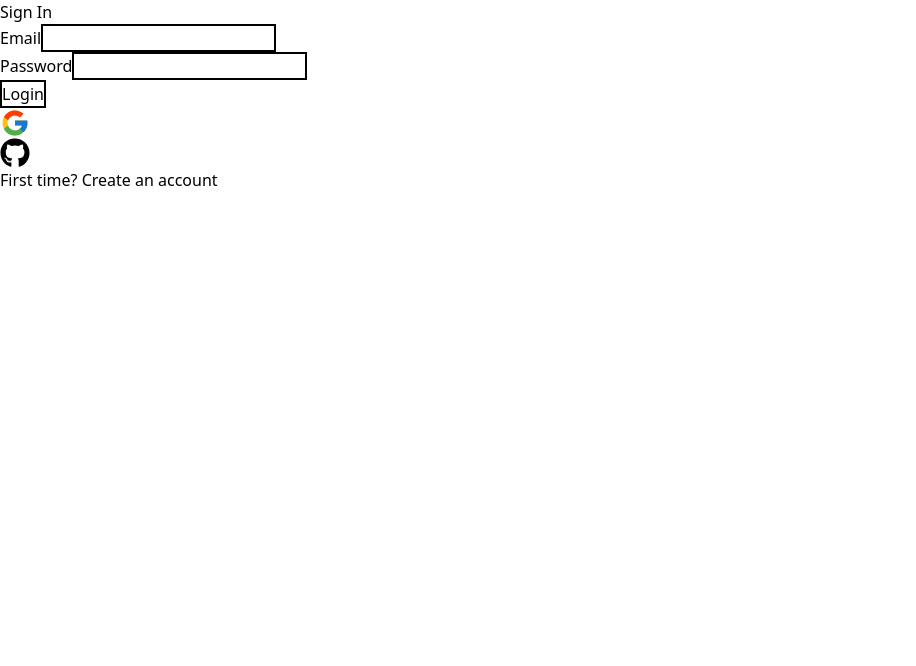
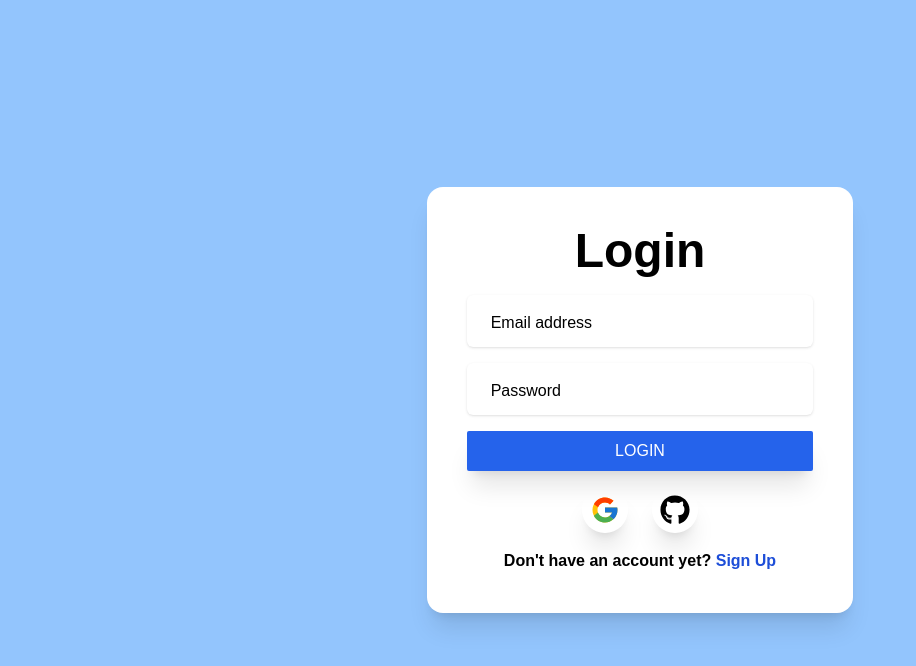
Before and after one commit to anujSingh-A-writer/learning-next, a Next.js app: page /auth in a window 1280 px wide. Shown: the top 666 px of the page, without its empty margins (0-916 px from the left). Built offline with nearby package versions, Linux system fonts and the light colour scheme; no server answers.

Commit message:
Style: auth page

```diff
--- /dev/null
+++ b/components/Input.tsx
@@ -0,0 +1,32 @@
+type InputProps = {
+  onChange: (e: React.ChangeEvent<HTMLInputElement>) => void;
+  isRequired: boolean;
+  value: string;
+  name: string;
+  type: string;
+  id: string;
+  labelText: string;
+};
+
+const Input: React.FC<Partial<InputProps>> = (props) => {
+  const { onChange, isRequired, value, name, type, id, labelText } = props;
+  return (
+    <div className='relative w-full'>
+      <input
+        id={id}
+        className='block w-full shadow rounded-md px-6 pt-6 pb-1 text-md appearance-none focus:outline-none focus:ring-0 peer'
+        placeholder=' '
+        required={isRequired}
+        onChange={onChange}
+        value={value}
+        name={name}
+        type={type}
+      />
+      <label className='absolute text-md duration-150 transform -translate-y-3 scale-75 top-4 z-10 origin-[0] left-6 peer-placeholder-shown:scale-100 peer-placeholder-shown:translate-y-0 peer-focus:scale-75 peer-focus:-translate-y-3'>
+        {labelText}
+      </label>
+    </div>
+  );
+};
+
+export default Input;
--- /dev/null
+++ b/constants/formFields.ts
@@ -0,0 +1,37 @@
+export enum AuthState {
+  SIGN_IN = "SIGN_IN",
+  SIGN_UP = "SIGN_UP",
+}
+export type FieldType = {
+  labelText: string;
+  id: string;
+  name: string;
+  type: string;
+  isRequired: boolean;
+  authState?: AuthState;
+};
+
+export const fields = [
+  {
+    labelText: "Name",
+    id: "name",
+    name: "name",
+    type: "text",
+    isRequired: true,
+    authState: AuthState.SIGN_UP,
+  },
+  {
+    labelText: "Email address",
+    id: "email",
+    name: "email",
+    type: "email",
+    isRequired: true,
+  },
+  {
+    labelText: "Password",
+    id: "password",
+    name: "password",
+    type: "password",
+    isRequired: true,
+  },
+];
--- a/pages/auth.tsx
+++ b/pages/auth.tsx
@@ -1,10 +1,13 @@
 import axios from "axios";
-import React, { useCallback, useState } from "react";
+import { useCallback, useState } from "react";
 import { signIn } from "next-auth/react";
 import { FcGoogle } from "react-icons/fc";
 import { FaGithub } from "react-icons/fa";
 import { NextPageContext } from "next";
 import { getSession } from "next-auth/react";
+import { layout } from "@/styles/style";
+import Input from "@/components/Input";
+import { AuthState, FieldType, fields } from "@/constants/formFields";
 
 export async function getServerSideProps(context: NextPageContext) {
   const session = await getSession(context);
@@ -22,111 +25,119 @@ export async function getServerSideProps(context: NextPageContext) {
 }
 
 const Auth = () => {
-  const [email, setEmail] = useState("");
-  const [password, setPassword] = useState("");
-  const [name, setName] = useState("");
-  const [authState, setAuthState] = useState("login");
+  const [credentials, setCredentials] = useState<{
+    name: string;
+    email: string;
+    password: string;
+  }>({
+    name: "",
+    email: "",
+    password: "",
+  });
 
-  const login = useCallback(async () => {
+  const [authState, setAuthState] = useState(AuthState.SIGN_IN);
+
+  const login = async () => {
     try {
       await signIn("credentials", {
-        email,
-        password,
+        email: credentials.email,
+        password: credentials.password,
         callbackUrl: "/",
       });
     } catch (error) {
       // eslint-disable-next-line no-console
       console.log(error);
     }
-  }, [email, password]);
+  };
 
-  const register = useCallback(async () => {
+  const register = async () => {
     try {
-      await axios.post("/api/register", { email, name, password });
+      await axios.post("/api/register", { ...credentials });
       login();
     } catch (error) {
       // eslint-disable-next-line no-console
       console.log(error);
     }
-  }, [email, name, password, login]);
+  };
 
+  const credentialsHandler = (e: React.ChangeEvent<HTMLInputElement>) => {
+    const name = e.target.id;
+    const value = e.target.value;
+
+    setCredentials({ ...credentials, [name]: value });
+  };
   const toggleAuthState = useCallback(() => {
     setAuthState((prevAuthState) =>
-      prevAuthState === "login" ? "register" : "login"
+      prevAuthState === AuthState.SIGN_IN
+        ? AuthState.SIGN_UP
+        : AuthState.SIGN_IN
     );
   }, []);
 
-  function setNameHandler(e: any) {
-    setName(e.target.value);
-  }
+  return (
+    <div className={`${layout.flex.col.center} h-screen bg-blue-300`}>
+      <div className='py-10 px-4 md:px-10 shadow-xl rounded-2xl bg-white w-[90%] lg:w-3/5 xl:w-1/3'>
+        <h1 className='text-center text-5xl font-semibold mb-5'>
+          {authState === AuthState.SIGN_IN ? "Login" : "Sign Up"}
+        </h1>
 
-  function setEmailHandler(e: any) {
-    setEmail(e.target.value);
-  }
+        <div className={layout.flex.col.center + "gap-4 "}>
+          {/* NAME */}
+          {fields
+            .filter(
+              (eachField) =>
+                !eachField.authState || eachField.authState === authState
+            )
+            .map((eachField: FieldType) => (
+              <Input
+                key={eachField.id}
+                type={eachField.type}
+                labelText={eachField.labelText}
+                id={eachField.id}
+                value={credentials[eachField.id]}
+                onChange={credentialsHandler}
+              />
+            ))}
 
-  function setPasswordHandler(e: any) {
-    setPassword(e.target.value);
-  }
-
-  return (
-    <div>
-      <h2>{authState === "login" ? "Sign In" : "Register"}</h2>
-      {/* NAME */}
-      {authState === "register" && (
-        <>
-          <label htmlFor='name'>Name</label>
-          <input
-            className='border-2 border-black'
-            type='text'
-            name=''
-            id='name'
-            value={name}
-            onChange={setNameHandler}
-          />
-          <br />
-        </>
-      )}
-      {/* EMAIL */}
-      <label htmlFor='email'>Email</label>
-      <input
-        className='border-2 border-black'
-        type='email'
-        name=''
-        id='email'
-        value={email}
-        onChange={setEmailHandler}
-      />
-      <br />
-      {/* PASSWORD */}
-      <label htmlFor='password'>Password</label>
-      <input
-        className='border-2 border-black'
-        type='password'
-        name=''
-        id='password'
-        value={password}
-        onChange={setPasswordHandler}
-      />
-      <br />
-      <button
-        onClick={authState === "login" ? login : register}
-        className='border-2 border-black'
-      >
-        {authState === "login" ? "Login" : "Sign Up"}
-      </button>
-      <FcGoogle
-        size={30}
-        onClick={() => signIn("google", { callbackUrl: "/" })}
-      />
-      <FaGithub
-        size={30}
-        onClick={() => signIn("github", { callbackUrl: "/" })}
-      />
-      <p onClick={toggleAuthState}>
-        {authState === "login"
-          ? "First time? Create an account"
-          : "Have an account? Login"}
-      </p>
+          <button
+            onClick={authState === AuthState.SIGN_IN ? login : register}
+            className='shadow-xl rounded-sm bg-blue-600 hover:bg-blue-500 text-white text-center uppercase w-full p-2'
+          >
+            {authState === AuthState.SIGN_IN ? "Login" : "Sign Up"}
+          </button>
+          <div className={`${layout.flex.row.center} gap-6 w-full `}>
+            <div
+              className={`${layout.flex.row.center} p-2 rounded-full shadow-xl cursor-pointer`}
+              onClick={() => signIn("google", { callbackUrl: "/" })}
+            >
+              <FcGoogle size={30} />
+            </div>
+            <div
+              className={`${layout.flex.row.center} p-2 rounded-full shadow-xl cursor-pointer`}
+              onClick={() => signIn("github", { callbackUrl: "/" })}
+            >
+              <FaGithub size={30} />
+            </div>
+          </div>
+          <a onClick={toggleAuthState}>
+            {authState === AuthState.SIGN_IN ? (
+              <p className='font-semibold'>
+                Don't have an account yet?{" "}
+                <span className='cursor-pointer hover:underline text-blue-700'>
+                  Sign Up
+                </span>
+              </p>
+            ) : (
+              <p className='font-semibold'>
+                Already have an account?{" "}
+                <span className='cursor-pointer hover:underline text-blue-700'>
+                  LogIn
+                </span>
+              </p>
+            )}
+          </a>
+        </div>
+      </div>
     </div>
   );
 };
--- /dev/null
+++ b/styles/style.ts
@@ -0,0 +1,16 @@
+export const layout = {
+  flex: {
+    row: {
+      center: "flex flex-row items-center justify-center ",
+      spaceEvenly: "flex flex-row items-center justify-evenly ",
+      left: "flex flex-row items-start justify-start ",
+      right: "flex flex-row items-end justify-end ",
+    },
+
+    col: {
+      center: "flex flex-col items-center justify-center ",
+      left: "flex flex-col items-start justify-start ",
+      right: "flex flex-col items-end justify-end ",
+    },
+  },
+};
--- a/tailwind.config.js
+++ b/tailwind.config.js
@@ -1,12 +1,30 @@
+const defaultTheme = require("tailwindcss/defaultTheme");
 /** @type {import('tailwindcss').Config} */
 module.exports = {
   content: [
     "./app/**/*.{js,ts,jsx,tsx}",
     "./pages/**/*.{js,ts,jsx,tsx}",
     "./components/**/*.{js,ts,jsx,tsx}",
+    "./styles/**/*.{js,ts,jsx,tsx}",
   ],
   theme: {
-    extend: {},
+    screens: {
+      xs: "475px",
+      ...defaultTheme.screens,
+    },
+    fontFamily: {
+      sans: ["Graphik", "sans-serif"],
+      serif: ["Merriweather", "serif"],
+    },
+    extend: {
+      spacing: {
+        128: "32rem",
+        144: "36rem",
+      },
+      borderRadius: {
+        "4xl": "2rem",
+      },
+    },
   },
   plugins: [],
 };
```
